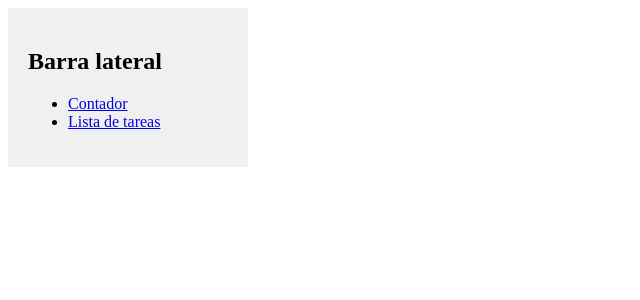
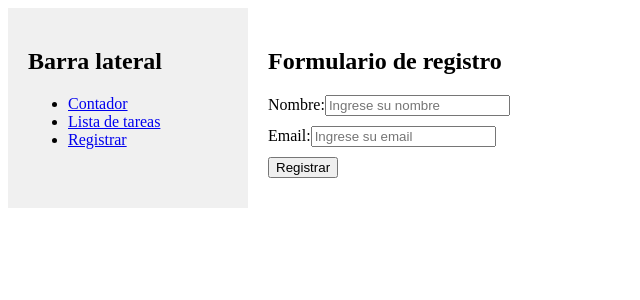
Before and after one commit to Frandpj/vue-project, a Vue app: page /registrar in a window 1280 px wide. Shown: the top 300 px of the page, without its empty margins (0-640 px from the left). Built offline with nearby package versions, Linux system fonts and the light colour scheme.

Commit message:
Instala vee-validate Crear modulos

```diff
--- a/package.json
+++ b/package.json
@@ -10,7 +10,9 @@
     "lint": "eslint . --fix"
   },
   "dependencies": {
+    "@vee-validate/yup": "^4.15.0",
     "pinia": "^3.0.1",
+    "vee-validate": "^4.15.0",
     "vue": "^3.5.13",
     "vue-router": "^4.5.0"
   },
--- a/src/components/Sidebar.vue
+++ b/src/components/Sidebar.vue
@@ -8,13 +8,16 @@
             <li>
                 <router-link to="/lista-tareas">Lista de tareas</router-link>
             </li>
+            <li>
+                <router-link to="/registrar">Registrar</router-link>
+            </li>
         </ul>
     </div>
 </template>
 <script setup>
 
 </script>
-<style>
+<style scoped>
 .sidebar {
     width: 200px;
     background-color: #f0f0f0;
--- a/src/components/ListaTareas.vue
+++ b/src/modules/listaTareas/components/ListaTareas.vue
@@ -26,4 +26,4 @@
 }
 </script>
 
-<style></style>
+<style scoped></style>
--- /dev/null
+++ b/src/modules/registro/schemas/validationSchema.js
@@ -0,0 +1,6 @@
+import * as yup from 'yup'
+
+export const schema = yup.object({
+    nombre: yup.string().required(),
+    email: yup.string().email().required(),
+});
--- /dev/null
+++ b/src/modules/registro/views/RegistrarView.vue
@@ -0,0 +1,33 @@
+<template>
+    <div>
+        <h2>Formulario de registro</h2>
+        <Form :validation-schema="schema" @submit="onSubmit">
+            <div class="form">
+                <label for="nombre">Nombre:</label>
+                <Field type="text" name="nombre" id="nombre" placeholder="Ingrese su nombre" />
+                <ErrorMessage name="nombre"></ErrorMessage>
+            </div>
+            <div class="form">
+                <label for="email">Email:</label>
+                <Field type="email" name="email" id="email" placeholder="Ingrese su email" />
+                <ErrorMessage name="email"></ErrorMessage>
+            </div>
+            <div class="form">
+                <button type="submit">Registrar</button>
+            </div>
+        </Form>
+    </div>
+</template>
+<script setup>
+import { Field, Form, ErrorMessage } from 'vee-validate';
+import { schema } from '../schemas/validationSchema';
+
+const onSubmit = () => {
+    console.log('Se ha enviado el formulario');
+}
+</script>
+<style scoped>
+.form {
+    margin-bottom: 10px;
+}
+</style>
--- a/src/router/index.js
+++ b/src/router/index.js
@@ -11,12 +11,17 @@
     {
       path: '/contador',
       name: 'contador',
-      component: () => import('../components/Contador.vue'),
+      component: () => import('../modules/contador/components/Contador.vue'),
     },
     {
       path: '/lista-tareas',
       name: 'lista-tareas',
-      component: () => import('../components/ListaTareas.vue'),
+      component: () => import('../modules/listaTareas/components/ListaTareas.vue'),
+    },
+    {
+      path: '/registrar',
+      name: 'registrar',
+      component: () => import('../modules/registro/views/RegistrarView.vue'),
     },
   ],
 })
--- a/src/views/MainView.vue
+++ b/src/views/MainView.vue
@@ -9,7 +9,7 @@
 <script setup>
 import Sidebar from '@/components/Sidebar.vue';
 </script>
-<style>
+<style scoped>
 .container {
     display: flex;
 }
```
Also changed, not shown: src/modules/contador/components/Contador.vue (renamed from src/components/Contador.vue), 1 other file (tests, documents, lock files or other folders).
